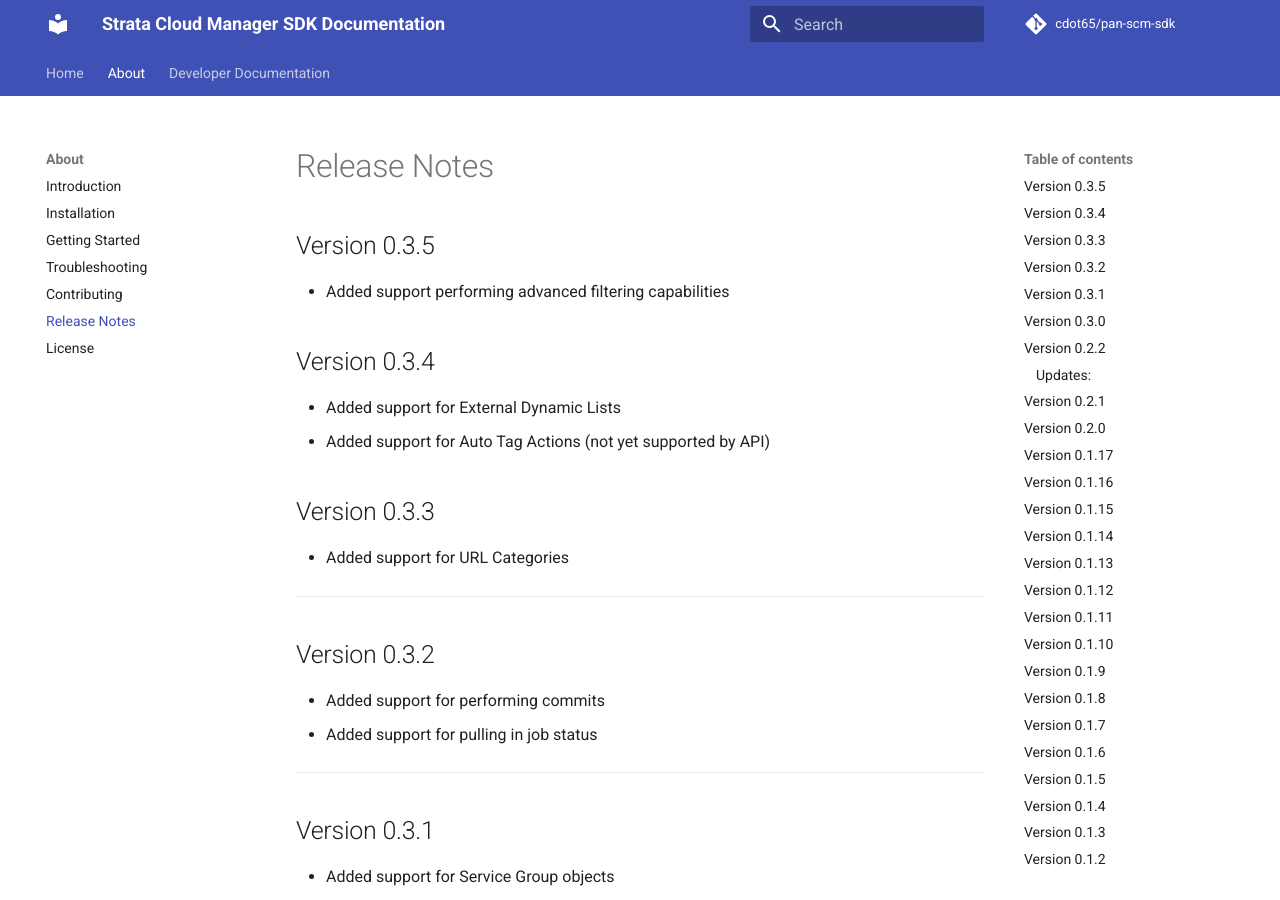
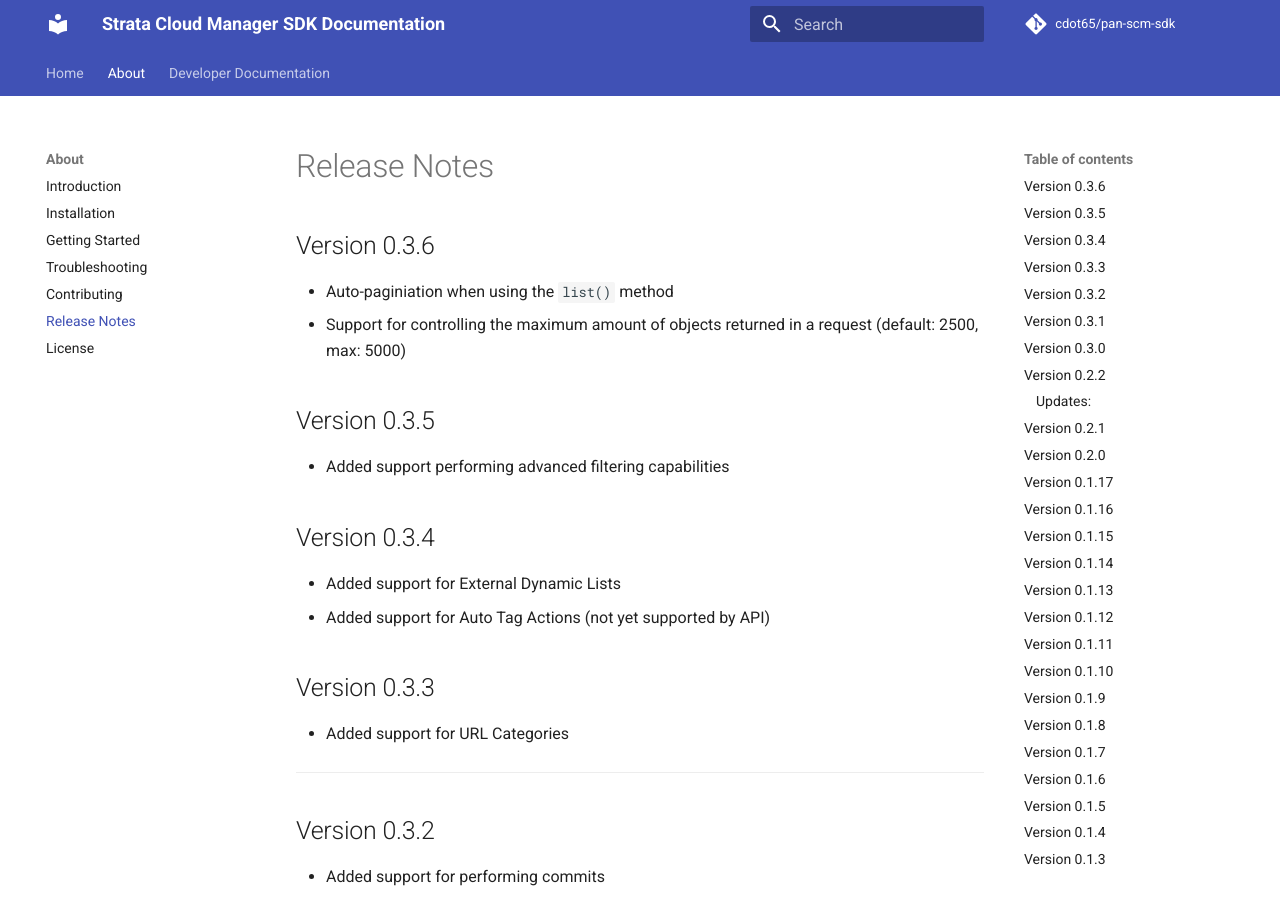
Before and after one commit to cdot65/pan-scm-sdk, an MkDocs documentation site: the page built from docs/about/release-notes.md, in a window 1280 px wide and 900 px high. Built offline with MkDocs 1.6.1 and Material for MkDocs 9.7.7, drawn with Linux system fonts in a browser that asks for light colours; comment, search, counter and statistics services are not loaded.

Commit message:
Bump version to 0.3.6 and update release notes.
Introduced auto-pagination for the `list()` method and added support to control the maximum number of objects returned per request. Updated documentation with details of these enhancements.

```diff
--- a/docs/about/release-notes.md
+++ b/docs/about/release-notes.md
@@ -1,3 +1,8 @@
+## Version 0.3.6
+
+- Auto-paginiation when using the `list()` method
+- Support for controlling the maximum amount of objects returned in a request (default: 2500, max: 5000)
+
 ## Version 0.3.5
 
 - Added support performing advanced filtering capabilities
--- a/pyproject.toml
+++ b/pyproject.toml
@@ -1,6 +1,6 @@
 [tool.poetry]
 name = "pan-scm-sdk"
-version = "0.3.5"
+version = "0.3.6"
 description = "Python SDK for Palo Alto Networks Strata Cloud Manager."
 authors = ["Calvin Remsburg <calvin@cdot.io>"]
 license = "Apache 2.0"
```
